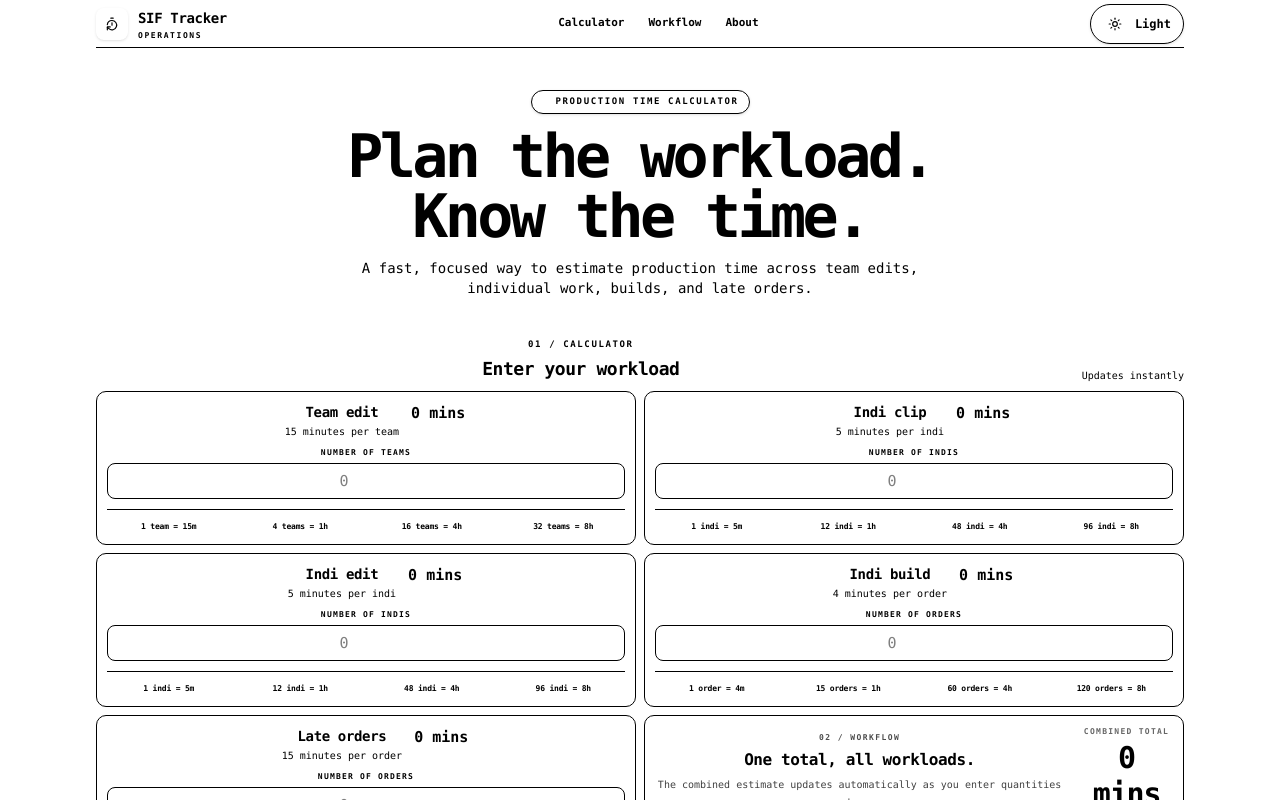
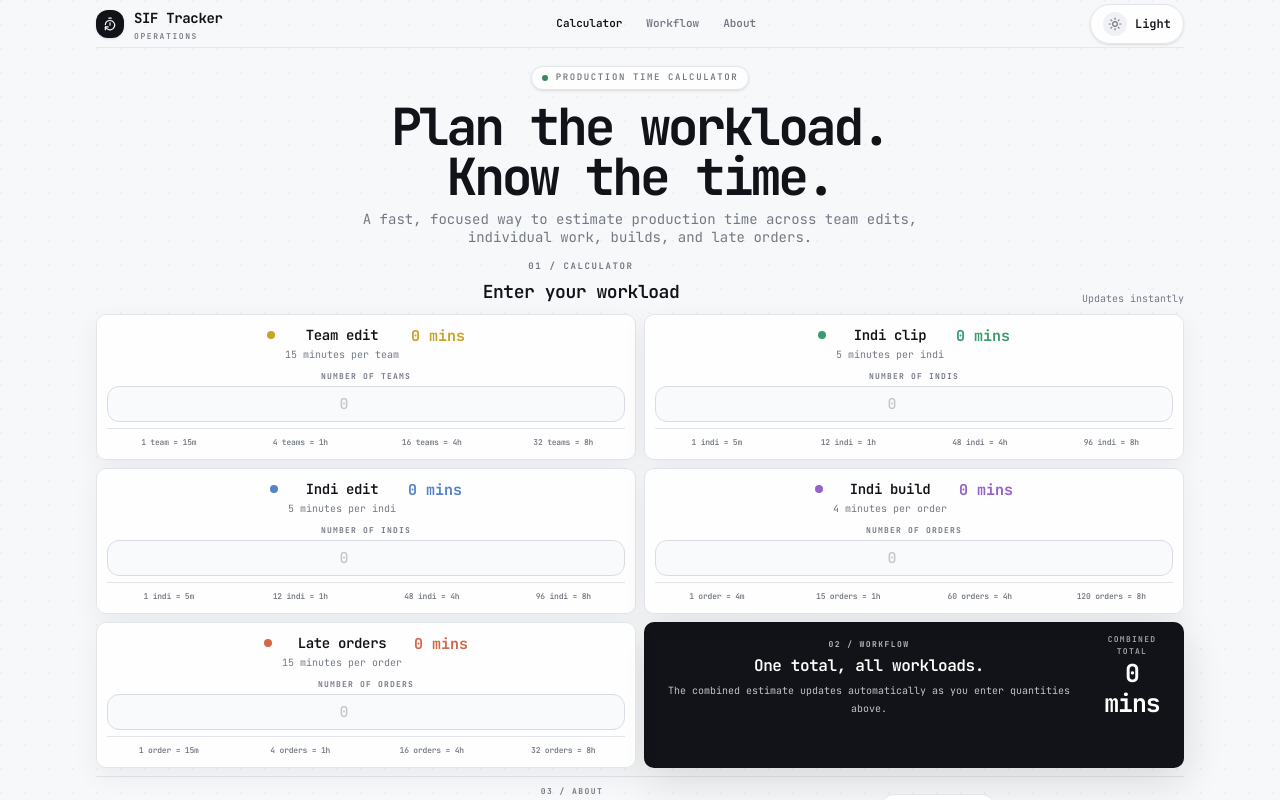
Before and after one commit to nicolelodeontv/siftracker, a Next.js app: page / in a window 1280 px wide. Built offline with nearby package versions, Linux system fonts and the light colour scheme.

Commit message:
Restore stable theme and no-scroll CSS

```diff
--- a/app/globals.css
+++ b/app/globals.css
@@ -4,23 +4,183 @@
 
 @custom-variant dark (&:is(.dark *));
 
-/* Keep the dashboard inside the viewport on desktop. */
-html { height: 100%; overflow: hidden; scroll-behavior: smooth; }
-body { height: 100%; min-height: 100%; margin: 0; overflow: hidden; background: var(--background); }
+@theme inline {
+  --color-sidebar-ring: var(--sidebar-ring);
+  --color-sidebar-border: var(--sidebar-border);
+  --color-sidebar-accent-foreground: var(--sidebar-accent-foreground);
+  --color-sidebar-accent: var(--sidebar-accent);
+  --color-sidebar-primary-foreground: var(--sidebar-primary-foreground);
+  --color-sidebar-primary: var(--sidebar-primary);
+  --color-sidebar-foreground: var(--sidebar-foreground);
+  --color-sidebar: var(--sidebar);
+  --color-chart-5: var(--chart-5);
+  --color-chart-4: var(--chart-4);
+  --color-chart-3: var(--chart-3);
+  --color-chart-2: var(--chart-2);
+  --color-chart-1: var(--chart-1);
+  --color-ring: var(--ring);
+  --color-input: var(--input);
+  --color-border: var(--border);
+  --color-destructive: var(--destructive);
+  --color-accent-foreground: var(--accent-foreground);
+  --color-accent: var(--accent);
+  --color-muted-foreground: var(--muted-foreground);
+  --color-muted: var(--muted);
+  --color-secondary-foreground: var(--secondary-foreground);
+  --color-secondary: var(--secondary);
+  --color-primary-foreground: var(--primary-foreground);
+  --color-primary: var(--primary);
+  --color-popover-foreground: var(--popover-foreground);
+  --color-popover: var(--popover);
+  --color-card-foreground: var(--card-foreground);
+  --color-card: var(--card);
+  --color-foreground: var(--foreground);
+  --color-background: var(--background);
+  --color-sif-yellow: var(--sif-yellow);
+  --color-sif-red: var(--sif-red);
+  --color-sif-green: var(--sif-green);
+  --color-sif-white: var(--sif-white);
+  --font-sans: var(--font-jetbrains-mono), monospace;
+  --font-mono: var(--font-jetbrains-mono), monospace;
+  --radius-sm: calc(var(--radius) * 0.6);
+  --radius-md: calc(var(--radius) * 0.8);
+  --radius-lg: var(--radius);
+  --radius-xl: calc(var(--radius) * 1.4);
+  --radius-2xl: calc(var(--radius) * 1.8);
+  --radius-3xl: calc(var(--radius) * 2.2);
+  --radius-4xl: calc(var(--radius) * 2.6);
+}
 
+:root {
+  color-scheme: light;
+  --background: #f7f8fa;
+  --foreground: #111318;
+  --card: #ffffff;
+  --card-foreground: #111318;
+  --popover: #ffffff;
+  --popover-foreground: #111318;
+  --primary: #111318;
+  --primary-foreground: #ffffff;
+  --secondary: #f0f1f3;
+  --secondary-foreground: #24262d;
+  --muted: #eff1f4;
+  --muted-foreground: #737983;
+  --accent: #e9ebef;
+  --accent-foreground: #111318;
+  --destructive: #c85c5c;
+  --border: #e1e4e8;
+  --input: #d8dce2;
+  --ring: #111318;
+  --chart-1: #c9a227;
+  --chart-2: #3d9b6f;
+  --chart-3: #5683c6;
+  --chart-4: #9562c9;
+  --chart-5: #d2684a;
+  --sif-yellow: #a88a18;
+  --sif-red: #b85f5f;
+  --sif-green: #39875f;
+  --sif-white: #1a1c20;
+  --grid-dot: #cfd4da;
+  --card-shadow: rgba(16, 24, 40, 0.06);
+  --primary-shadow: rgba(17, 19, 24, 0.14);
+  --radius: 0.75rem;
+  --sidebar: #ffffff;
+  --sidebar-foreground: #111318;
+  --sidebar-primary: #111318;
+  --sidebar-primary-foreground: #ffffff;
+  --sidebar-accent: #f0f1f3;
+  --sidebar-accent-foreground: #111318;
+  --sidebar-border: #e1e4e8;
+  --sidebar-ring: #111318;
+}
+
+.dark {
+  color-scheme: dark;
+  --background: #080a0d;
+  --foreground: #f3f4f6;
+  --card: #101318;
+  --card-foreground: #f3f4f6;
+  --popover: #101318;
+  --popover-foreground: #f3f4f6;
+  --primary: #f3f4f6;
+  --primary-foreground: #0b0d10;
+  --secondary: #171a20;
+  --secondary-foreground: #f3f4f6;
+  --muted: #171a20;
+  --muted-foreground: #9298a3;
+  --accent: #1d2129;
+  --accent-foreground: #f3f4f6;
+  --destructive: #df7575;
+  --border: #252a33;
+  --input: #303642;
+  --ring: #f3f4f6;
+  --chart-1: #e2c44d;
+  --chart-2: #69c293;
+  --chart-3: #78a4e6;
+  --chart-4: #b080dd;
+  --chart-5: #e08362;
+  --sif-yellow: #e2c44d;
+  --sif-red: #df7575;
+  --sif-green: #69c293;
+  --sif-white: #f3f4f6;
+  --grid-dot: #2b3038;
+  --card-shadow: rgba(0, 0, 0, 0.24);
+  --primary-shadow: rgba(255, 255, 255, 0.07);
+  --sidebar: #101318;
+  --sidebar-foreground: #f3f4f6;
+  --sidebar-primary: #f3f4f6;
+  --sidebar-primary-foreground: #111318;
+  --sidebar-accent: #171a20;
+  --sidebar-accent-foreground: #f3f4f6;
+  --sidebar-border: #252a33;
+  --sidebar-ring: #f3f4f6;
+}
+
+html {
+  height: 100%;
+  overflow: hidden;
+  scroll-behavior: smooth;
+}
+
+body {
+  height: 100%;
+  min-height: 100%;
+  margin: 0;
+  overflow: hidden;
+  background: var(--background);
+}
+
+::selection {
+  background: var(--foreground);
+  color: var(--background);
+}
+
+@layer base {
+  * { @apply border-border outline-ring/50; }
+  body { @apply bg-background text-foreground; }
+}
+
+/* Compact viewport-first layout: keep the dashboard inside one screen. */
 @media (min-width: 768px) {
   main { height: 100dvh; min-height: 0 !important; overflow: hidden !important; }
   main > div.relative { height: 100%; max-height: 100dvh; padding-bottom: 10px !important; }
   main nav { height: 48px !important; }
+  main nav .size-8 { width: 28px; height: 28px; }
+  main section.py-8, main section.py-10 { padding-top: 16px !important; padding-bottom: 14px !important; }
+  main section.py-8 h1, main section.py-10 h1 { font-size: clamp(2.15rem, 4vw, 3.4rem) !important; line-height: .98 !important; }
+  main section.py-8 p.mt-3, main section.py-10 p.mt-3 { margin-top: 8px !important; line-height: 1.3 !important; }
   main #calculator > .mb-3 { margin-bottom: 8px !important; }
   main #calculator > .grid { gap: 8px !important; }
   main #calculator article, main #workflow { padding: 10px !important; border-radius: 10px !important; }
   main #calculator article label { margin-top: 8px !important; }
   main #calculator article input { height: 36px !important; }
-  main #calculator article .mt-2\\.5 { margin-top: 6px !important; padding-top: 6px !important; }
+  main #calculator article .mt-2\.5 { margin-top: 6px !important; padding-top: 6px !important; }
+  main #workflow .gap-4 { gap: 8px !important; }
+  main #workflow strong { font-size: 1.55rem !important; }
   main #about { margin-top: 8px !important; padding-top: 8px !important; padding-bottom: 8px !important; }
   main footer { padding-top: 6px !important; padding-bottom: 2px !important; }
 }
+
 @media (max-height: 760px) and (min-width: 768px) {
   main section.py-8, main section.py-10 { padding-top: 10px !important; padding-bottom: 8px !important; }
   main section.py-8 h1, main section.py-10 h1 { font-size: 2.35rem !important; }
```
